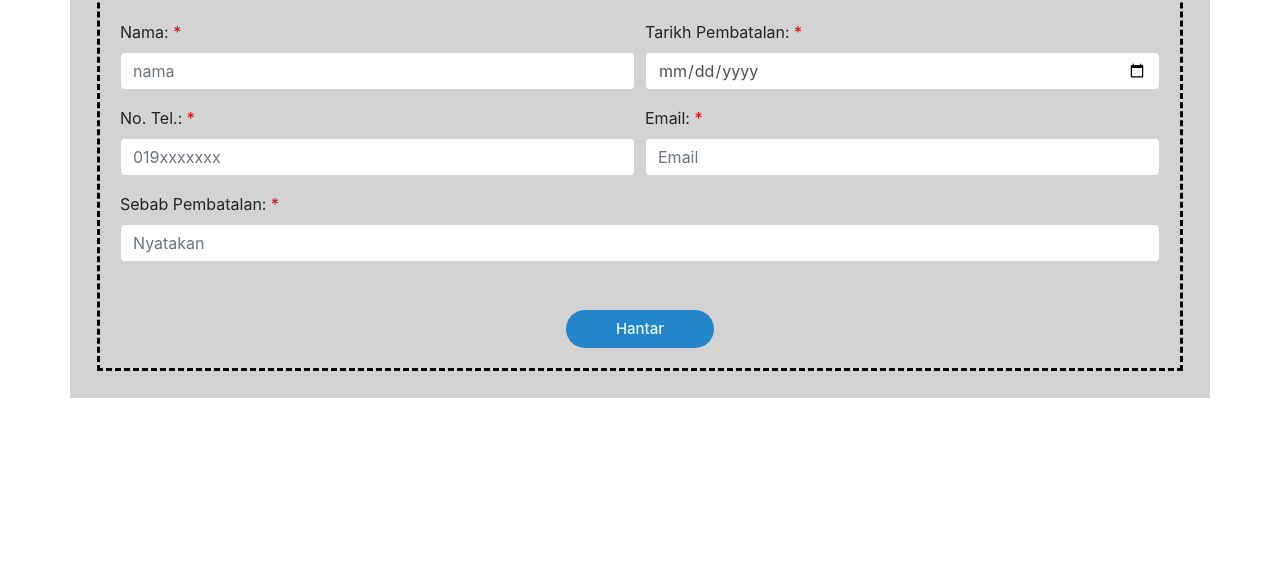
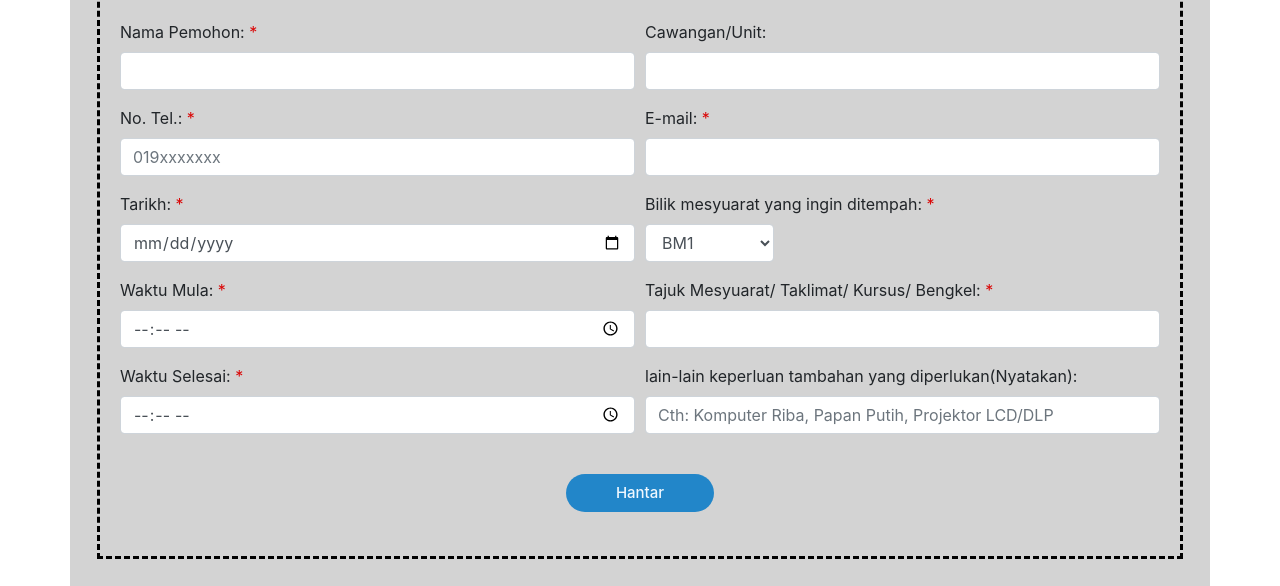
Before and after one commit to shahidinf9404/shahidinf9404.github.io, a plain HTML site: page index.html in a window 1280 px wide. Shown: the part 233-819 px from the top of the page. Drawn offline with nearby package versions, Linux system fonts and the light colour scheme.

Commit message:
Update index.html

```diff
--- a/index.html
+++ b/index.html
@@ -27,11 +27,9 @@ input[type=submit] {
     border-radius: 30px;
     color: aliceblue;
 }
-
 span[class="required"] {
     color: #da0606;
 }
-
 .loader{
     position: fixed;
     top: 0;
@@ -69,7 +67,6 @@ span[class="required"] {
     }
 }
 
-
 </style>
 
 </head>
@@ -79,22 +76,19 @@ span[class="required"] {
             <div class="col">
                 <form name="submit-to-google-sheet">
                                     <center><img src="https://drive.google.com/uc?export=view&id=1WTcS6yQoFEWiXVsTmJoqjHzmGzNMnjc4" width="200px" height="auto" alt="image"></center>
-                                    <p class="h4 mb-4 text-center">Borang Pembatalan Tempahan Bilik Mesyuarat</p>
+                                    <p class="h4 mb-4 text-center">Borang Tempahan Bilik Mesyuarat</p>
 
                                     <div class="form-row">
                                         <div class="form-group col-md-6">
-                                            <label for="first_name">Nama:</label>
+                                            <label for="first_name">Nama Pemohon:</label>
                                             <span class="required">*</span>
-                                            <input type="text" class="form-control" id="first_name" name="name Pembatal" placeholder="nama" required
+                                            <input type="text" class="form-control" id="first_name" name="Nama Pemohon" placeholder="" required
                                             oninvalid="setCustomValidity('Sila isi bahagian ini')"
                                             oninput="setCustomValidity('')" />
                                         </div>
                                         <div class="form-group col-md-6">
-                                            <label for="dateOfBirth">Tarikh Pembatalan:</label>
-                                            <span class="required">*</span>
-                                            <input type="date" class="form-control" id="dateOfBirth" name="Tarikh Pembatalan" required
-                                            oninvalid="setCustomValidity('Sila isi bahagian ini')"
-                                            oninput="setCustomValidity('')" />
+                                            <label for="last_name">Cawangan/Unit:</label>
+                                            <input type="text" class="form-control" id="last_name" name="Cawangan/Unit" placeholder="">
                                         </div>
                                     </div>
                                     <div class="form-row">
@@ -102,26 +96,71 @@ span[class="required"] {
                                         <div class="form-group col-md-6">
                                             <label for="phone">No. Tel.:</label>
                                             <span class="required">*</span>
-                                            <input type="tel" class="form-control" id="phone" name="No.Tel Pembatal" placeholder="019xxxxxxx" required
+                                            <input type="tel" class="form-control" id="phone" name="No.Tel" placeholder="019xxxxxxx" required
                                             oninvalid="setCustomValidity('Sila isi bahagian ini')"
                                             oninput="setCustomValidity('')" />
                                         </div>
                                         <div class="form-group col-md-6">
-                                            <label for="email">Email:</label>
+                                            <label for="email">E-mail:</label>
                                             <span class="required">*</span>
-                                            <input type="email" class="form-control" id="email" name="email Pembatal" placeholder="Email" required
+                                            <input type="email" class="form-control" id="email" name="E-mail" placeholder="" required
                                             oninvalid="setCustomValidity('Sila isi bahagian ini')"
                                             oninput="setCustomValidity('')" />
                                         </div>
                                     </div>
 
-                                    <label>Sebab Pembatalan:</label>
-                                    <span class="required">*</span>
-                                    <input type="text" class="form-control" name="Sebab Pembatalan" placeholder="Nyatakan" required
-                                        oninvalid="setCustomValidity('Sila isi bahagian ini')"
-                                        oninput="setCustomValidity('')" />
-                                    </input><br><br>
-                                    <center><input type="submit" name="submit" value="Hantar"></center>
+                                    <div class="form-row">
+                                        <div class="form-group col-md-6">
+                                            <label for="dateOfBirth">Tarikh:</label>
+                                            <span class="required">*</span>
+                                            <input type="date" class="form-control" id="dateOfBirth" name="Tarikh" required
+                                            oninvalid="setCustomValidity('Sila isi bahagian ini')"
+                                            oninput="setCustomValidity('')" />
+                                        </div>
+                                        <div class="form-group col-md-6">
+                                            <label for="last_name">Bilik mesyuarat yang ingin ditempah:</label>
+                                            <span class="required">*</span><br>
+                                            <select class="form-control col-md-3" aria-label=".form-select-lg example" name="Bilik Mesyuarat" id="BM" required
+                                            oninvalid="setCustomValidity('Sila isi bahagian ini')"
+                                            oninput="setCustomValidity('')" />
+                                                <option value="BM1">BM1</option>
+                                                <option value="BM2">BM2</option>
+                                                <option value="BM3">BM3</option>
+                                                <option value="BM4">BM4</option>
+                                            </select>
+                                        </div>
+                                    </div>
+                                    <div class="form-row">
+                                        <div class="form-group col-md-6">
+                                            <label for="last_name">Waktu Mula:</label>
+                                            <span class="required">*</span>
+                                            <input type="time" class="form-control" id="time" name="Waktu Mula" placeholder="" required
+                                            oninvalid="setCustomValidity('Sila isi bahagian ini')"
+                                            oninput="setCustomValidity('')" />
+                                        </div>
+                                        <div class="form-group col-md-6">
+                                            <label for="first_name">Tajuk Mesyuarat/ Taklimat/ Kursus/ Bengkel:</label>
+                                            <span class="required">*</span>
+                                            <input type="text" class="form-control" id="first_name" name="Tajuk Mesyuarat/ Taklimat/ Kursus/ Bengkel" placeholder="" required
+                                            oninvalid="setCustomValidity('Sila isi bahagian ini')"
+                                            oninput="setCustomValidity('')" />
+                                        </div>
+                                    </div>
+                                    <div class="form-row">
+                                        <div class="form-group col-md-6">
+                                            <label for="last_name">Waktu Selesai:</label>
+                                            <span class="required">*</span>
+                                            <input type="time" class="form-control" id="time" name="Waktu Selesai" placeholder="" required
+                                            oninvalid="setCustomValidity('Sila isi bahagian ini')"
+                                            oninput="setCustomValidity('')" />
+                                        </div>
+                                        <div class="form-group col-md-6">
+                                            <label for="last_name">lain-lain keperluan tambahan yang diperlukan(Nyatakan):</label>
+                                            <input type="text" class="form-control" id="lain" name="lain" placeholder="Cth: Komputer Riba, Papan Putih, Projektor LCD/DLP">
+                                        </div>
+                                    </div>
+                                     <br>
+                    <center><input type="submit" name="submit" value="Hantar"></center><br>
                     <center><span id="success" style="color: aliceblue; background-color: #14bd76;"></span></center>
                     <div class="loader"></div>
                 </form>
@@ -130,7 +169,7 @@ span[class="required"] {
     </div>
 
     <script>
-        const scriptURL = 'https://script.google.com/macros/s/AKfycbwm_UHIkvN42Fw7aPVEamaYPcfm93iY3hRcc7Cit3XmUqv4d215fTGif7zxMQj8zTWV/exec'
+        const scriptURL = 'https://script.google.com/macros/s/AKfycbzMECehmTRJ1_gmWK9K0Ol_LKcUh0LRTew5KMLc7LCslcVvo-UPbToHeyrsodWgHpFPwA/exec'
         const form = document.forms['submit-to-google-sheet']
         const success = document.getElementById('success');
         form.addEventListener('submit', e => {
@@ -147,7 +186,6 @@ span[class="required"] {
             })
             .catch(error => console.error('Error!', error.message))
         })
-
         window.addEventListener("load", () => {
             const loader = document.querySelector(".loader");
 
```
